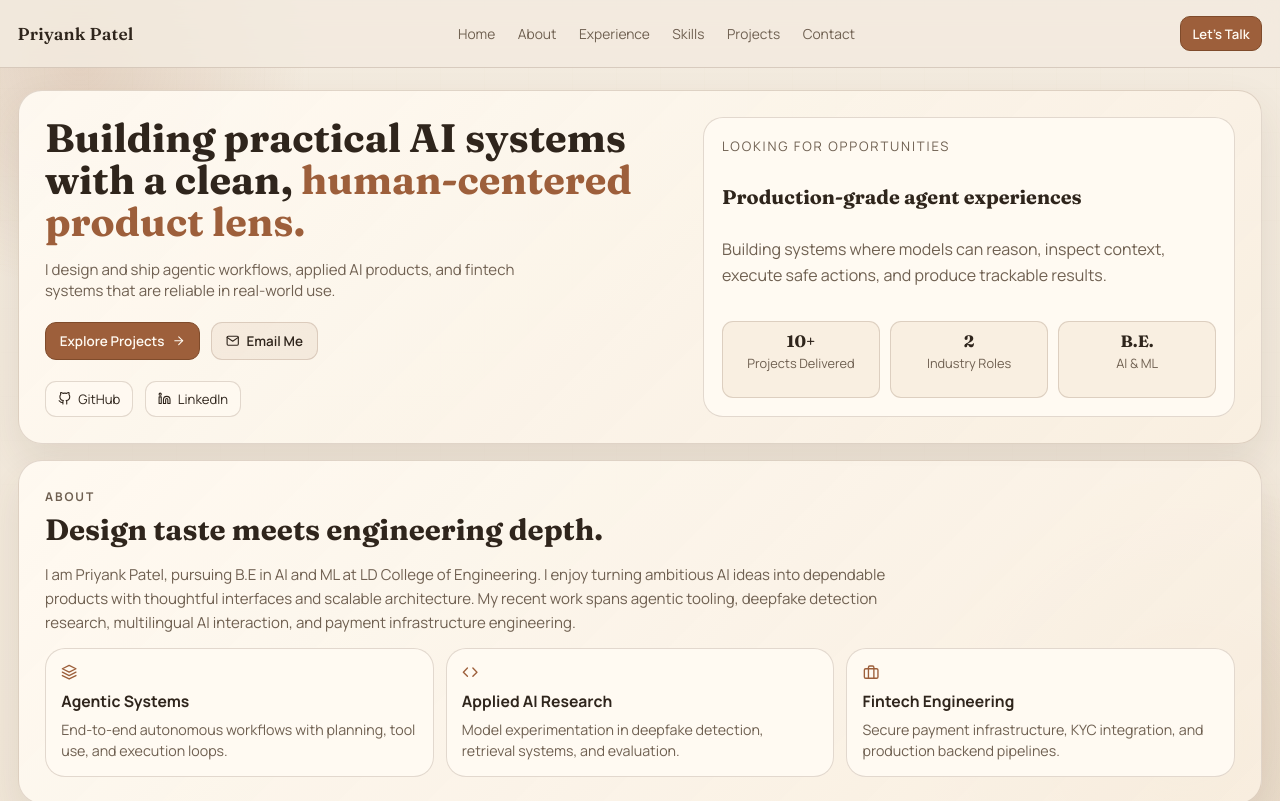
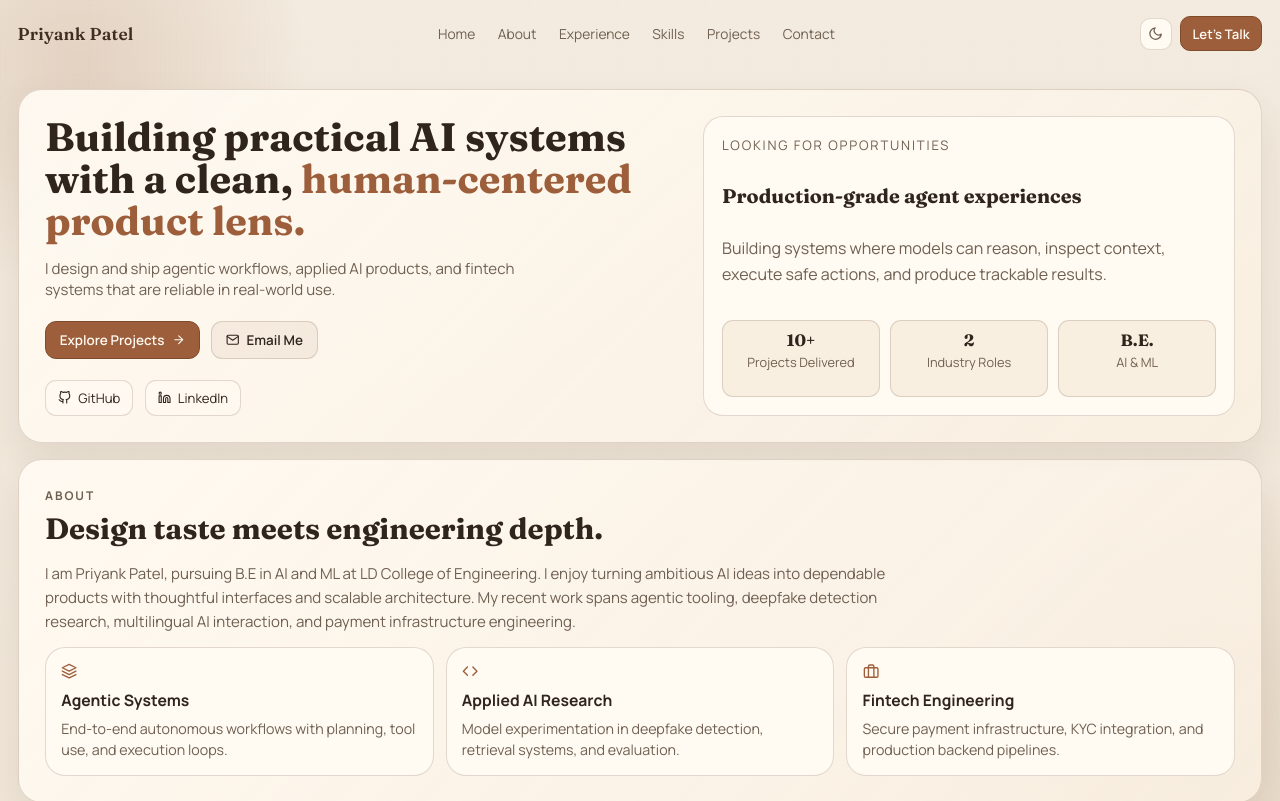
Before and after one commit to priyank766/priyank.github.io, a React (Vite) app: page / in a window 1280 px wide. Shown: the top 801 px of the page. Built offline with nearby package versions, Linux system fonts and the light colour scheme.

Commit message:
dark mode

```diff
--- a/src/App.css
+++ b/src/App.css
@@ -14,6 +14,36 @@
     --radius-lg: 20px;
     --radius-md: 14px;
     --container: 1280px;
+
+    --body-grad: linear-gradient(180deg, #f3ebdf 0%, #efe3d3 44%, #e9d8c4 100%);
+    --topbar-bg: rgba(243, 235, 223, 0.86);
+    --panel-gradient: linear-gradient(135deg, rgba(255, 250, 242, 0.95) 0%, rgba(249, 239, 225, 0.88) 100%);
+    --card-bg: rgba(255, 250, 242, 0.8);
+    --chip-bg: rgba(255, 250, 242, 0.72);
+    --input-bg: rgba(255, 255, 255, 0.55);
+    --footer-bg: rgba(243, 235, 223, 0.88);
+}
+
+[data-theme="dark"] {
+    --bg: #14100d;
+    --bg-strong: #1f1915;
+    --panel: #211a15;
+    --panel-soft: #2a221c;
+    --text: #f1e4d6;
+    --text-soft: #c5b29f;
+    --accent: #d89a70;
+    --accent-strong: #b77f59;
+    --line: rgba(223, 186, 153, 0.22);
+    --line-strong: rgba(223, 186, 153, 0.45);
+    --shadow: 0 18px 40px rgba(0, 0, 0, 0.35);
+
+    --body-grad: linear-gradient(180deg, #130f0c 0%, #19130f 45%, #201812 100%);
+    --topbar-bg: rgba(19, 15, 12, 0.86);
+    --panel-gradient: linear-gradient(135deg, rgba(35, 27, 22, 0.96) 0%, rgba(29, 23, 19, 0.92) 100%);
+    --card-bg: rgba(31, 24, 19, 0.88);
+    --chip-bg: rgba(37, 29, 23, 0.84);
+    --input-bg: rgba(46, 37, 30, 0.72);
+    --footer-bg: rgba(19, 15, 12, 0.9);
 }
 
 .site-shell {
@@ -59,14 +89,7 @@
     mask-image: linear-gradient(to bottom, rgba(0, 0, 0, 0.18), transparent 78%);
 }
 
-.topbar {
-    position: sticky;
-    top: 0;
-    z-index: 8;
-    background: rgba(243, 235, 223, 0.86);
-    backdrop-filter: blur(12px);
-    border-bottom: 1px solid var(--line);
-}
+
 
 .topbar__inner {
     min-height: 4.2rem;
@@ -74,6 +97,34 @@
     align-items: center;
     justify-content: space-between;
     gap: 1rem;
+}
+
+
+
+
+.topbar__actions {
+    display: inline-flex;
+    align-items: center;
+    gap: 0.5rem;
+}
+
+.topbar__theme {
+    width: 2rem;
+    height: 2rem;
+    border-radius: 10px;
+    border: 1px solid var(--line);
+    background: var(--panel);
+    color: var(--text-soft);
+    display: inline-flex;
+    align-items: center;
+    justify-content: center;
+    cursor: pointer;
+    font-size: 0.95rem;
+}
+
+.topbar__theme:hover {
+    color: var(--text);
+    border-color: var(--line-strong);
 }
 
 .brand {
@@ -131,7 +182,7 @@
 }
 
 .section-panel {
-    background: linear-gradient(135deg, rgba(255, 250, 242, 0.95) 0%, rgba(249, 239, 225, 0.88) 100%);
+    background: var(--panel-gradient);
     border: 1px solid var(--line);
     border-radius: 24px;
     box-shadow: var(--shadow);
@@ -238,7 +289,7 @@
     padding: 0.5rem 0.75rem;
     border-radius: 11px;
     border: 1px solid var(--line);
-    background: rgba(255, 250, 242, 0.72);
+    background: var(--chip-bg);
 }
 
 .hero__socials a:hover {
@@ -417,7 +468,7 @@
     border: 1px solid var(--line);
     border-radius: var(--radius-lg);
     padding: 0.92rem;
-    background: rgba(255, 250, 242, 0.8);
+    background: var(--card-bg);
 }
 
 .timeline__meta h3 {
@@ -620,7 +671,7 @@
     width: 100%;
     border: 1px solid var(--line);
     border-radius: 10px;
-    background: rgba(255, 255, 255, 0.55);
+    background: var(--input-bg);
     padding: 0.58rem 0.66rem;
     font: inherit;
     color: var(--text);
@@ -677,7 +728,7 @@
 
 .site-footer {
     border-top: 1px solid var(--line);
-    background: rgba(243, 235, 223, 0.88);
+    background: var(--footer-bg);
 }
 
 .site-footer__inner {
@@ -800,3 +851,12 @@
         grid-template-columns: 1fr;
     }
 }
+
+
+[data-theme='dark'] .ambient--one {
+    background: radial-gradient(circle, rgba(216, 154, 112, 0.2) 0%, rgba(216, 154, 112, 0) 72%);
+}
+
+[data-theme='dark'] .ambient--two {
+    background: radial-gradient(circle, rgba(183, 127, 89, 0.24) 0%, rgba(183, 127, 89, 0) 74%);
+}
--- a/src/App.jsx
+++ b/src/App.jsx
@@ -1,4 +1,4 @@
-import { useMemo, useState } from 'react';
+import { useEffect, useMemo, useState } from 'react';
 import { motion } from 'framer-motion';
 import {
     FiArrowRight,
@@ -11,7 +11,9 @@ import {
     FiLinkedin,
     FiMail,
     FiMapPin,
+    FiMoon,
     FiSend,
+    FiSun,
 } from 'react-icons/fi';
 import './App.css';
 
@@ -175,6 +177,27 @@ function App() {
         message: '',
     });
 
+    const [theme, setTheme] = useState(() => {
+        if (typeof window === 'undefined') {
+            return 'light';
+        }
+
+        const savedTheme = window.localStorage.getItem('theme');
+        if (savedTheme === 'light' || savedTheme === 'dark') {
+            return savedTheme;
+        }
+
+        return window.matchMedia('(prefers-color-scheme: dark)').matches ? 'dark' : 'light';
+    });
+
+    useEffect(() => {
+        document.documentElement.setAttribute('data-theme', theme);
+        window.localStorage.setItem('theme', theme);
+    }, [theme]);
+
+    const toggleTheme = () => {
+        setTheme((prev) => (prev === 'dark' ? 'light' : 'dark'));
+    };
     const currentYear = useMemo(() => new Date().getFullYear(), []);
     const isSubmitting = formState.status === 'submitting';
 
@@ -266,9 +289,19 @@ function App() {
                         ))}
                     </nav>
 
-                    <a className="topbar__cta" href="#contact">
-                        Let&apos;s Talk
-                    </a>
+                    <div className="topbar__actions">
+                        <button
+                            type="button"
+                            className="topbar__theme"
+                            onClick={toggleTheme}
+                            aria-label={theme === 'dark' ? 'Switch to light mode' : 'Switch to dark mode'}
+                        >
+                            {theme === 'dark' ? <FiSun /> : <FiMoon />}
+                        </button>
+                        <a className="topbar__cta" href="#contact">
+                            Let&apos;s Talk
+                        </a>
+                    </div>
                 </div>
             </header>
 
--- a/src/index.css
+++ b/src/index.css
@@ -11,11 +11,11 @@ html {
 body {
     margin: 0;
     font-family: 'Manrope', sans-serif;
-    background: linear-gradient(180deg, #f3ebdf 0%, #efe3d3 44%, #e9d8c4 100%);
-    color: #2f251c;
+    background: var(--body-grad, linear-gradient(180deg, #f3ebdf 0%, #efe3d3 44%, #e9d8c4 100%));
+    color: var(--text, #2f251c);
     min-height: 100vh;
     -webkit-font-smoothing: antialiased;
-    -moz-osx-font-smoothing: grayscale;
+    -moz-osx-font-smoothing: grayscale; transition: background 220ms ease, color 220ms ease;
 }
 
 a,
```
Also changed, not shown: 5 other files (tests, documents, lock files or other folders).
